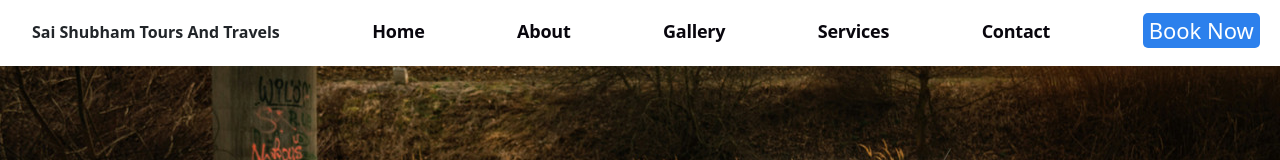
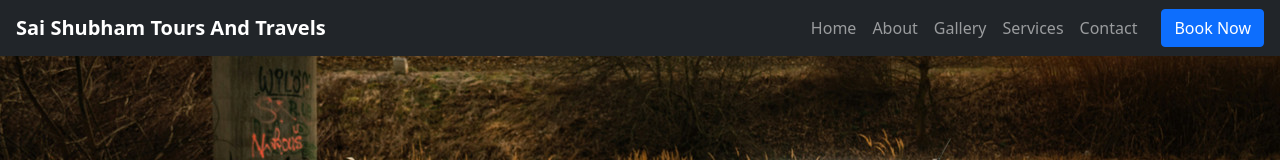
Before and after one commit to barhateyashraj96-ctrl/Traveler, a React (Vite) app: page / in a window 1280 px wide. Shown: the top 160 px of the page. Built offline with nearby package versions, Linux system fonts and the light colour scheme.

Commit message:
nav responsive

```diff
--- a/src/App.jsx
+++ b/src/App.jsx
@@ -11,20 +11,57 @@ function App() {
   return (
     <div>
       <BrowserRouter>
-        <nav >
-          <ul>
-            <li className='tabs'>
-              <b className='d'>Sai Shubham Tours And Travels</b>
-              <Link to="/"><h2 style={{ paddingTop: '15px' }}>Home</h2></Link>
-              <Link to="about"><h2 style={{ paddingTop: '15px' }}>About</h2></Link>
-              <Link to="/gallery"><h2 style={{ paddingTop: '15px' }}>Gallery</h2></Link>
-              <Link to="/services"><h2 style={{ paddingTop: '15px' }}>Services</h2></Link>
-              <Link to="/contact"><h2 style={{ paddingTop: '15px' }}>Contact</h2></Link>
-              <Link to="/contact"><button className='c'>Book Now</button></Link>
-            </li>
-          </ul>
+        <nav className="navbar navbar-expand-lg navbar-dark bg-dark px-3">
+
+          {/* Brand */}
+          <Link className="navbar-brand fw-bold" to="/">
+            Sai Shubham Tours And Travels
+          </Link>
+
+          {/* Toggle Button (Mobile) */}
+          <button
+            className="navbar-toggler"
+            type="button"
+            data-bs-toggle="collapse"
+            data-bs-target="#navbarNav"
+          >
+            <span className="navbar-toggler-icon"></span>
+          </button>
+
+          {/* Menu */}
+          <div className="collapse navbar-collapse" id="navbarNav">
+            <ul className="navbar-nav ms-auto align-items-lg-center">
+
+              <li className="nav-item">
+                <Link className="nav-link" to="/">Home</Link>
+              </li>
+
+              <li className="nav-item">
+                <Link className="nav-link" to="/about">About</Link>
+              </li>
+
+              <li className="nav-item">
+                <Link className="nav-link" to="/gallery">Gallery</Link>
+              </li>
+
+              <li className="nav-item">
+                <Link className="nav-link" to="/services">Services</Link>
+              </li>
+
+              <li className="nav-item">
+                <Link className="nav-link" to="/contact">Contact</Link>
+              </li>
+
+              {/* Button */}
+              <li className="nav-item ms-lg-3 mt-2 mt-lg-0">
+                <Link to="/contact" className="btn btn-primary">
+                  Book Now
+                </Link>
+              </li>
+
+            </ul>
+          </div>
         </nav>
-
         <Routes>
           <Route path="/" element={<Home />}></Route>
           <Route path="/about" element={<About />}></Route>
```
